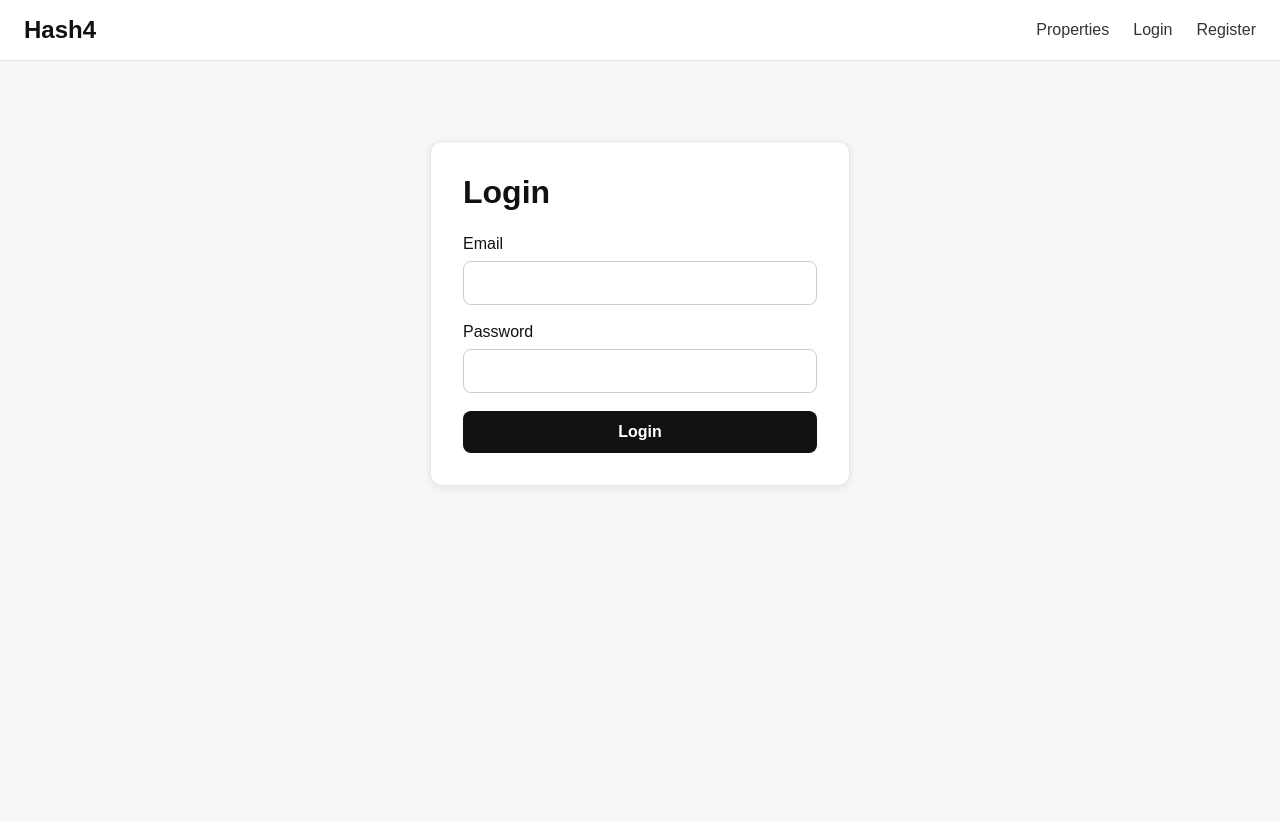
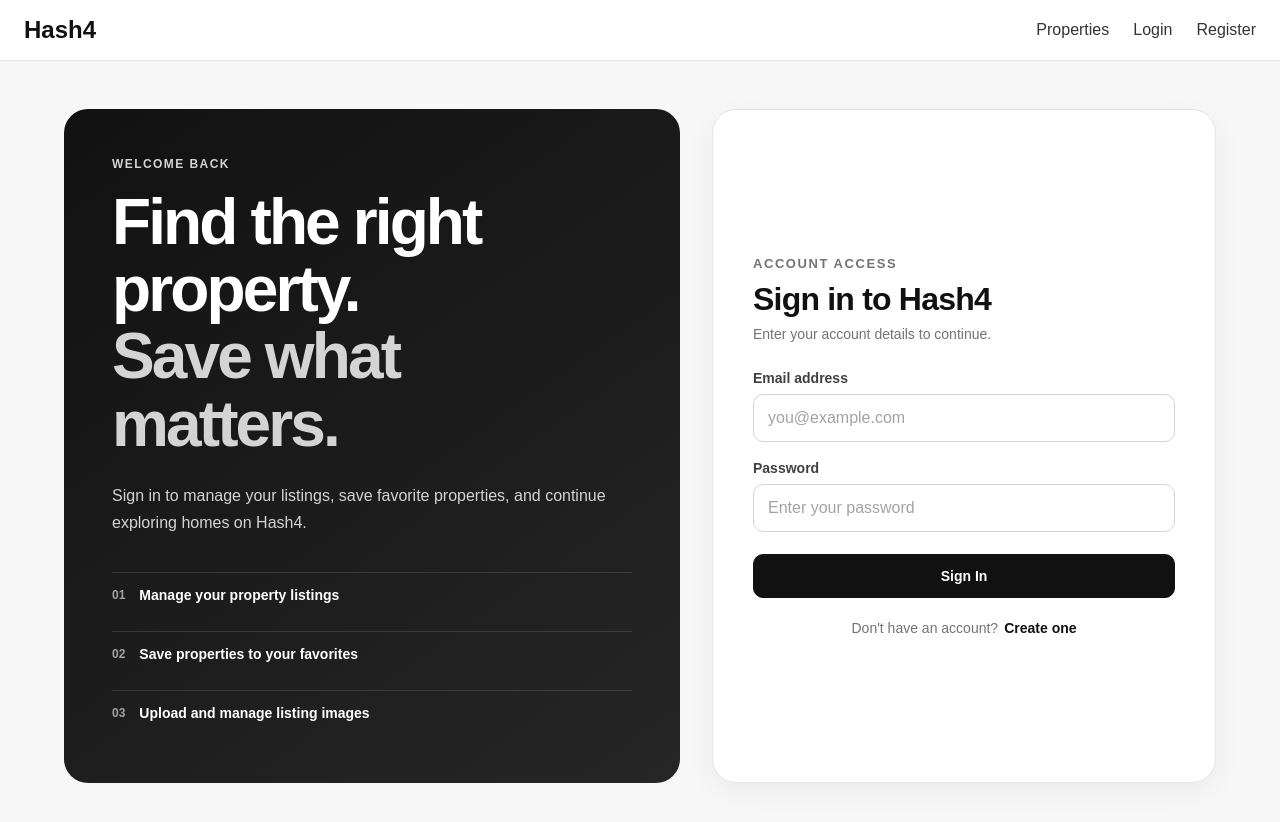
Before and after one commit to tanujsurana/hash4, a React (Vite) app in the folder frontend/: page /login in a window 1280 px wide. Shown: the top 822 px of the page. Before the commit the page ends 800 px from the top, so only its background shows below. Built offline with nearby package versions, Linux system fonts and the light colour scheme; no server answers.

Commit message:
Improve authentication pages design

```diff
--- a/frontend/src/App.css
+++ b/frontend/src/App.css
@@ -1283,3 +1283,219 @@
     grid-template-columns: 1fr;
   }
 }
+.auth-page {
+  padding-top: 48px;
+  padding-bottom: 72px;
+}
+
+.auth-layout {
+  display: grid;
+  grid-template-columns: minmax(0, 1.1fr) minmax(360px, 0.9fr);
+  gap: 32px;
+  align-items: stretch;
+}
+
+.auth-showcase {
+  min-height: 540px;
+  padding: 48px;
+  border-radius: 24px;
+  background: linear-gradient(145deg, #111 0%, #262626 100%);
+  color: white;
+}
+
+.auth-eyebrow {
+  margin: 0 0 18px;
+  color: #d4d4d4;
+  font-size: 12px;
+  font-weight: 700;
+  letter-spacing: 0.12em;
+}
+
+.auth-showcase h1 {
+  max-width: 620px;
+  margin: 0;
+  font-size: clamp(42px, 5vw, 64px);
+  line-height: 1.05;
+  letter-spacing: -0.045em;
+}
+
+.auth-showcase h1 span {
+  display: block;
+  color: #d4d4d4;
+}
+
+.auth-showcase-description {
+  max-width: 580px;
+  margin: 24px 0 36px;
+  color: #d4d4d4;
+  font-size: 16px;
+  line-height: 1.7;
+}
+
+.auth-feature-list {
+  display: flex;
+  flex-direction: column;
+  gap: 14px;
+}
+
+.auth-feature-list > div {
+  display: flex;
+  align-items: center;
+  gap: 14px;
+  padding: 14px 0;
+  border-top: 1px solid rgba(255, 255, 255, 0.12);
+}
+
+.auth-feature-list strong {
+  color: #a3a3a3;
+  font-size: 12px;
+}
+
+.auth-feature-list span {
+  font-size: 14px;
+  font-weight: 600;
+}
+
+.auth-card {
+  display: flex;
+  flex-direction: column;
+  justify-content: center;
+  padding: 40px;
+  border: 1px solid #e5e5e5;
+  border-radius: 24px;
+  background: white;
+  box-shadow: 0 8px 28px rgba(0, 0, 0, 0.05);
+}
+
+.auth-card-header {
+  margin-bottom: 28px;
+}
+
+.auth-card-header h2 {
+  margin: 6px 0 8px;
+  font-size: 32px;
+  letter-spacing: -0.025em;
+}
+
+.auth-card-header > p:last-child {
+  margin: 0;
+  color: #737373;
+  font-size: 14px;
+}
+
+.modern-auth-form {
+  display: flex;
+  flex-direction: column;
+  gap: 18px;
+}
+
+.modern-auth-form label {
+  display: flex;
+  flex-direction: column;
+  gap: 8px;
+}
+
+.modern-auth-form label > span {
+  color: #404040;
+  font-size: 14px;
+  font-weight: 700;
+}
+
+.modern-auth-form input {
+  width: 100%;
+  height: 48px;
+  box-sizing: border-box;
+  padding: 0 14px;
+  border: 1px solid #d4d4d4;
+  border-radius: 10px;
+  background: white;
+  color: #111;
+  font: inherit;
+  outline: none;
+  transition:
+    border-color 0.2s ease,
+    box-shadow 0.2s ease;
+}
+
+.modern-auth-form input:focus {
+  border-color: #111;
+  box-shadow: 0 0 0 3px rgba(17, 17, 17, 0.08);
+}
+
+.modern-auth-form input::placeholder {
+  color: #a3a3a3;
+}
+
+.modern-auth-error {
+  margin: 0;
+  padding: 12px 14px;
+  border-radius: 10px;
+  background: #fef2f2;
+  color: #b91c1c;
+  font-size: 14px;
+  font-weight: 600;
+}
+
+.modern-auth-submit {
+  width: 100%;
+  margin-top: 4px;
+  padding: 13px 16px;
+  border: 1px solid #111;
+  border-radius: 10px;
+  background: #111;
+  color: white;
+  font-size: 14px;
+  font-weight: 700;
+  cursor: pointer;
+}
+
+.modern-auth-submit:hover:not(:disabled) {
+  background: #2b2b2b;
+}
+
+.modern-auth-submit:disabled {
+  cursor: not-allowed;
+  opacity: 0.65;
+}
+
+.auth-card-footer {
+  display: flex;
+  justify-content: center;
+  gap: 6px;
+  margin-top: 22px;
+  color: #737373;
+  font-size: 14px;
+}
+
+.auth-card-footer a {
+  color: #111;
+  font-weight: 700;
+  text-decoration: none;
+}
+
+.auth-card-footer a:hover {
+  text-decoration: underline;
+}
+
+@media (max-width: 900px) {
+  .auth-layout {
+    grid-template-columns: 1fr;
+  }
+
+  .auth-showcase {
+    min-height: auto;
+  }
+}
+
+@media (max-width: 600px) {
+  .auth-showcase,
+  .auth-card {
+    padding: 28px 22px;
+    border-radius: 18px;
+  }
+
+  .auth-card-footer {
+    flex-direction: column;
+    align-items: center;
+  }
+}
--- a/frontend/src/pages/LoginPage.tsx
+++ b/frontend/src/pages/LoginPage.tsx
@@ -1,5 +1,5 @@
 import { useState } from "react"
-import { useNavigate } from "react-router-dom"
+import { Link, useNavigate } from "react-router-dom"
 
 const API_URL = import.meta.env.VITE_API_URL
 
@@ -7,6 +7,7 @@ function LoginPage() {
   const [email, setEmail] = useState("")
   const [password, setPassword] = useState("")
   const [error, setError] = useState("")
+  const [submitting, setSubmitting] = useState(false)
 
   const navigate = useNavigate()
 
@@ -15,6 +16,8 @@ function LoginPage() {
     setError("")
 
     try {
+      setSubmitting(true)
+
       const formData = new URLSearchParams()
       formData.append("username", email)
       formData.append("password", password)
@@ -38,39 +41,99 @@ function LoginPage() {
       navigate("/")
     } catch {
       setError("Invalid email or password")
+    } finally {
+      setSubmitting(false)
     }
   }
 
   return (
-    <div className="page">
-      <div className="auth-container">
-        <h1>Login</h1>
+    <div className="page auth-page">
+      <div className="auth-layout">
+        <section className="auth-showcase">
+          <p className="auth-eyebrow">WELCOME BACK</p>
 
-        <form className="auth-form" onSubmit={handleSubmit}>
+          <h1>
+            Find the right property.
+            <span> Save what matters.</span>
+          </h1>
+
+          <p className="auth-showcase-description">
+            Sign in to manage your listings, save favorite properties, and
+            continue exploring homes on Hash4.
+          </p>
+
+          <div className="auth-feature-list">
+            <div>
+              <strong>01</strong>
+              <span>Manage your property listings</span>
+            </div>
+
+            <div>
+              <strong>02</strong>
+              <span>Save properties to your favorites</span>
+            </div>
+
+            <div>
+              <strong>03</strong>
+              <span>Upload and manage listing images</span>
+            </div>
+          </div>
+        </section>
+
+        <section className="auth-card">
+          <div className="auth-card-header">
+            <p className="section-eyebrow">ACCOUNT ACCESS</p>
+            <h2>Sign in to Hash4</h2>
+            <p>Enter your account details to continue.</p>
+          </div>
+
+          <form className="modern-auth-form" onSubmit={handleSubmit}>
             <label>
-            Email
+              <span>Email address</span>
+
               <input
                 type="email"
                 value={email}
                 onChange={(event) => setEmail(event.target.value)}
+                placeholder="you@example.com"
+                autoComplete="email"
                 required
               />
             </label>
 
             <label>
-            Password
+              <span>Password</span>
+
               <input
                 type="password"
                 value={password}
                 onChange={(event) => setPassword(event.target.value)}
+                placeholder="Enter your password"
+                autoComplete="current-password"
                 required
               />
             </label>
 
-          {error && <p className="auth-error">{error}</p>}
+            {error && (
+              <p className="modern-auth-error">
+                {error}
+              </p>
+            )}
 
-          <button type="submit">Login</button>
+            <button
+              type="submit"
+              className="modern-auth-submit"
+              disabled={submitting}
+            >
+              {submitting ? "Signing in..." : "Sign In"}
+            </button>
           </form>
+
+          <div className="auth-card-footer">
+            <span>Don't have an account?</span>
+            <Link to="/register">Create one</Link>
+          </div>
+        </section>
       </div>
     </div>
   )
--- a/frontend/src/pages/RegisterPage.tsx
+++ b/frontend/src/pages/RegisterPage.tsx
@@ -1,5 +1,6 @@
 import { useState } from "react"
-import { useNavigate } from "react-router-dom"
+import { Link, useNavigate } from "react-router-dom"
+
 import { apiRequest } from "../services/api"
 
 function RegisterPage() {
@@ -7,6 +8,7 @@ function RegisterPage() {
   const [email, setEmail] = useState("")
   const [password, setPassword] = useState("")
   const [error, setError] = useState("")
+  const [submitting, setSubmitting] = useState(false)
 
   const navigate = useNavigate()
 
@@ -15,6 +17,8 @@ function RegisterPage() {
     setError("")
 
     try {
+      setSubmitting(true)
+
       await apiRequest("/auth/register", {
         method: "POST",
         body: JSON.stringify({
@@ -27,50 +31,113 @@ function RegisterPage() {
       navigate("/login")
     } catch {
       setError("Registration failed")
+    } finally {
+      setSubmitting(false)
     }
   }
 
   return (
-    <div className="page">
-      <div className="auth-container">
-        <h1>Create Account</h1>
+    <div className="page auth-page">
+      <div className="auth-layout">
+        <section className="auth-showcase">
+          <p className="auth-eyebrow">JOIN HASH4</p>
 
-        <form className="auth-form" onSubmit={handleSubmit}>
+          <h1>
+            Start exploring.
+            <span> Start listing.</span>
+          </h1>
+
+          <p className="auth-showcase-description">
+            Create an account to save your favorite properties, manage your own
+            listings, and upload property images.
+          </p>
+
+          <div className="auth-feature-list">
+            <div>
+              <strong>01</strong>
+              <span>Create and manage property listings</span>
+            </div>
+
+            <div>
+              <strong>02</strong>
+              <span>Save properties you want to revisit</span>
+            </div>
+
+            <div>
+              <strong>03</strong>
+              <span>Manage images and listing details securely</span>
+            </div>
+          </div>
+        </section>
+
+        <section className="auth-card">
+          <div className="auth-card-header">
+            <p className="section-eyebrow">CREATE ACCOUNT</p>
+            <h2>Join Hash4</h2>
+            <p>Set up your account to get started.</p>
+          </div>
+
+          <form className="modern-auth-form" onSubmit={handleSubmit}>
             <label>
-            Name
+              <span>Full name</span>
+
               <input
                 type="text"
                 value={name}
                 onChange={(event) => setName(event.target.value)}
+                placeholder="Your name"
+                autoComplete="name"
                 required
               />
             </label>
 
             <label>
-            Email
+              <span>Email address</span>
+
               <input
                 type="email"
                 value={email}
                 onChange={(event) => setEmail(event.target.value)}
+                placeholder="you@example.com"
+                autoComplete="email"
                 required
               />
             </label>
 
             <label>
-            Password
+              <span>Password</span>
+
               <input
                 type="password"
                 value={password}
                 onChange={(event) => setPassword(event.target.value)}
+                placeholder="Minimum 8 characters"
+                autoComplete="new-password"
                 minLength={8}
                 required
               />
             </label>
 
-          {error && <p className="auth-error">{error}</p>}
+            {error && (
+              <p className="modern-auth-error">
+                {error}
+              </p>
+            )}
 
-          <button type="submit">Register</button>
+            <button
+              type="submit"
+              className="modern-auth-submit"
+              disabled={submitting}
+            >
+              {submitting ? "Creating account..." : "Create Account"}
+            </button>
           </form>
+
+          <div className="auth-card-footer">
+            <span>Already have an account?</span>
+            <Link to="/login">Sign in</Link>
+          </div>
+        </section>
       </div>
     </div>
   )
```
Lines whose indentation alone changed are shown as unchanged.
